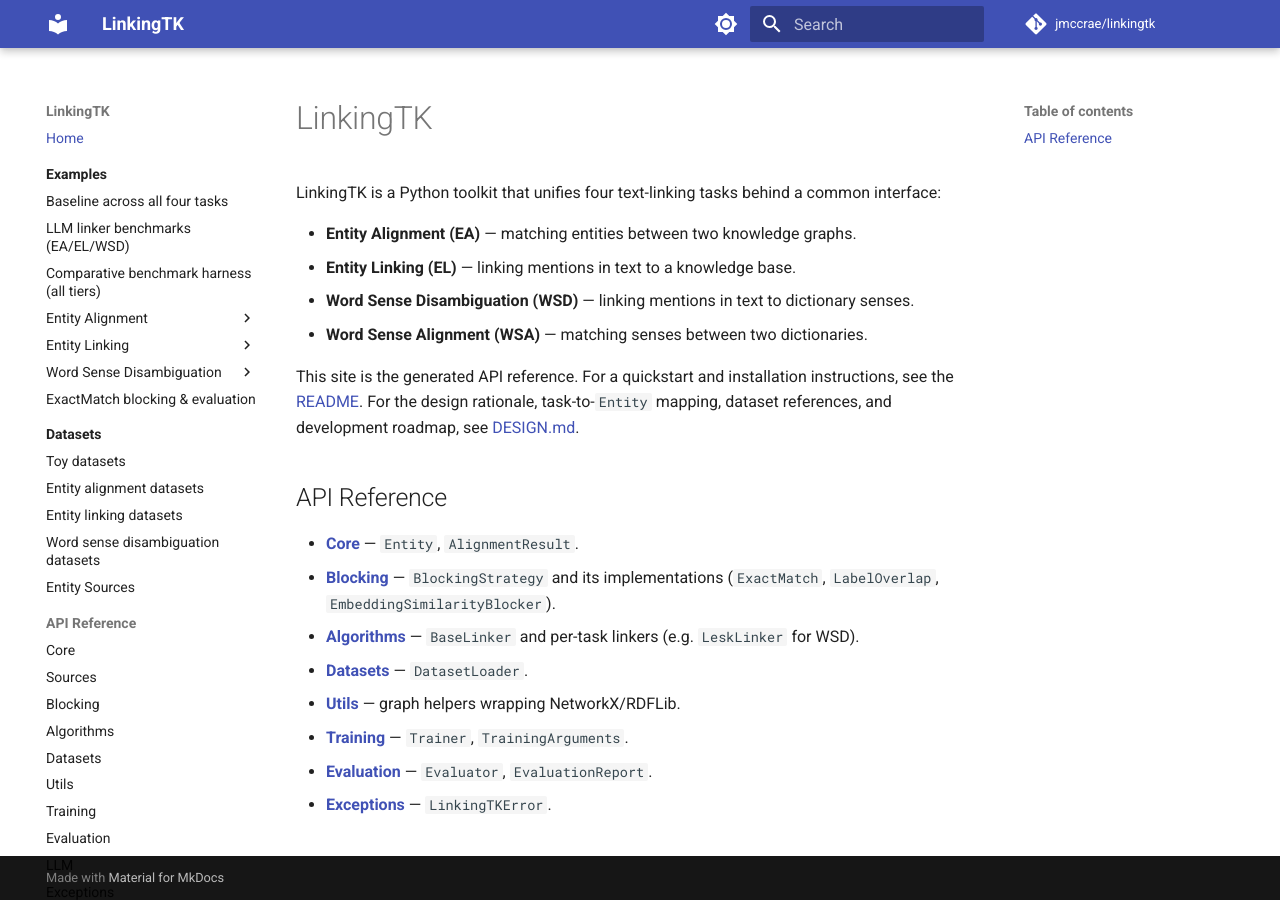
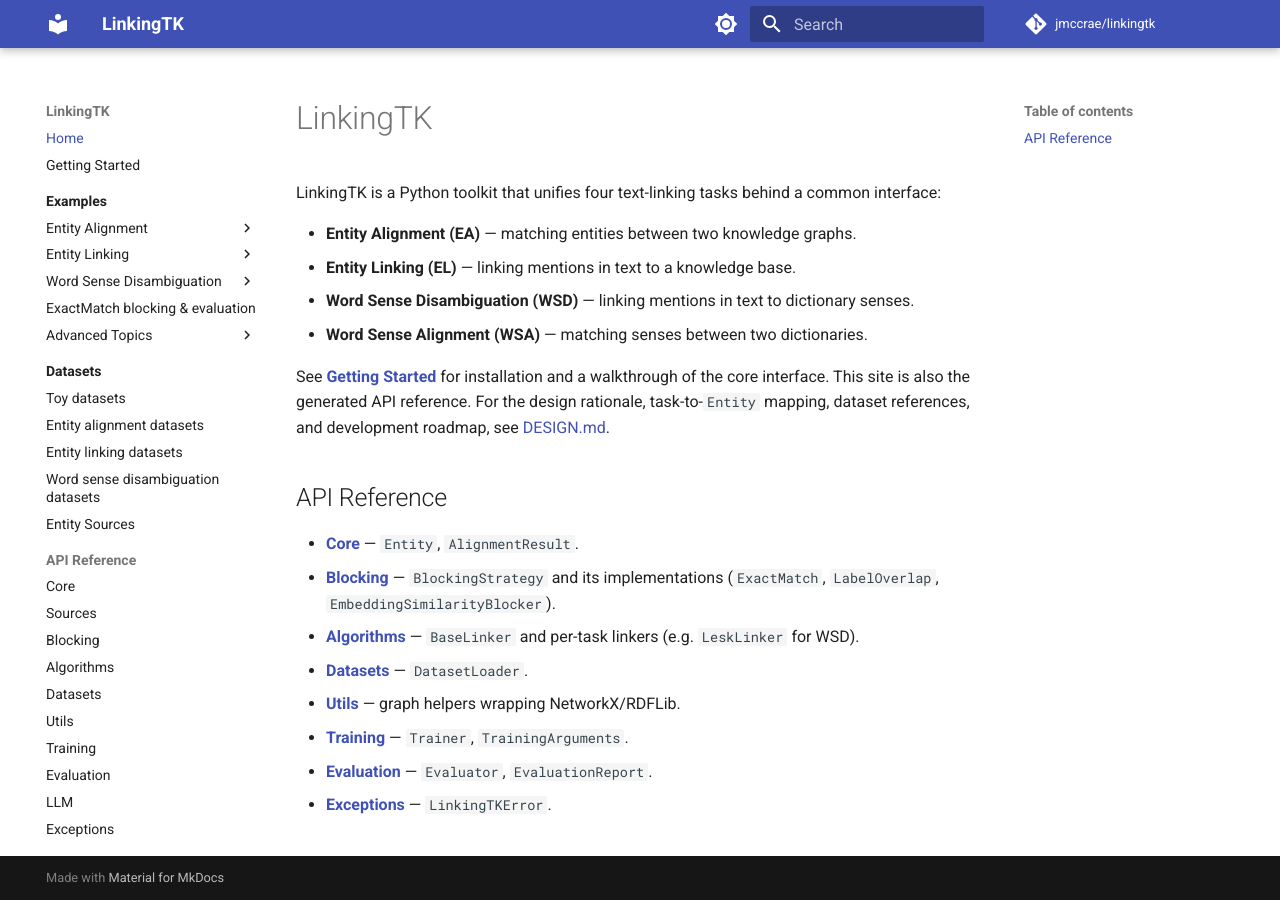
Before and after one commit to jmccrae/linkingtk, an MkDocs documentation site: the page built from docs/index.md, in a window 1280 px wide. Built offline with MkDocs 1.6.1 and Material for MkDocs 9.7.7, drawn with Linux system fonts in a browser that asks for light colours; comment, search, counter and statistics services are not loaded.

Commit message:
Rework mvp_benchmark docs page into a Getting Started guide
Turns the four-task baseline page into an installation + core-interface
walkthrough (Entity, BaseLinker, blocking, Evaluator), linked from the top
of the nav. Also groups the LLM benchmark and comparative harness examples
under a new Advanced Topics subheading.

```diff
--- a/docs/index.md
+++ b/docs/index.md
@@ -8,10 +8,10 @@
 - **Word Sense Disambiguation (WSD)** — linking mentions in text to dictionary senses.
 - **Word Sense Alignment (WSA)** — matching senses between two dictionaries.
 
-This site is the generated API reference. For a quickstart and installation
-instructions, see the [README](https://github.com/jmccrae/linkingtk#readme).
-For the design rationale, task-to-`Entity` mapping, dataset references, and
-development roadmap, see
+See **[Getting Started](getting_started.md)** for installation and a
+walkthrough of the core interface. This site is also the generated API
+reference. For the design rationale, task-to-`Entity` mapping, dataset
+references, and development roadmap, see
 [DESIGN.md](https://github.com/jmccrae/linkingtk/blob/main/DESIGN.md).
 
 ## API Reference
--- a/mkdocs.yml
+++ b/mkdocs.yml
@@ -25,11 +25,9 @@
 
 nav:
   - Home: index.md
+  - Getting Started: getting_started.md
   - Examples:
       - Overview: examples/index.md
-      - Baseline across all four tasks: examples/mvp_benchmark.md
-      - LLM linker benchmarks (EA/EL/WSD): examples/llm_benchmark.md
-      - Comparative benchmark harness (all tiers): examples/comparative_benchmark.md
       - Entity Alignment:
           - String similarity: examples/string_similarity_ea.md
           - Feature-based classifier: examples/feature_classifier_ea.md
@@ -60,6 +58,9 @@
           - ESC training verification: examples/esc_benchmark.md
           - Republishing UFSAC to the Hugging Face Hub: examples/publish_ufsac.md
       - ExactMatch blocking & evaluation: examples/exact_match_blocking.md
+      - Advanced Topics:
+          - LLM linker benchmarks (EA/EL/WSD): examples/llm_benchmark.md
+          - Comparative benchmark harness (all tiers): examples/comparative_benchmark.md
   - Datasets:
       - Overview: datasets/index.md
       - Toy datasets: datasets/toy.md
```
Also changed, not shown: docs/examples/mvp_benchmark.md (deleted, +0 -26 lines), docs/getting_started.md (added, +112 -0 lines).
